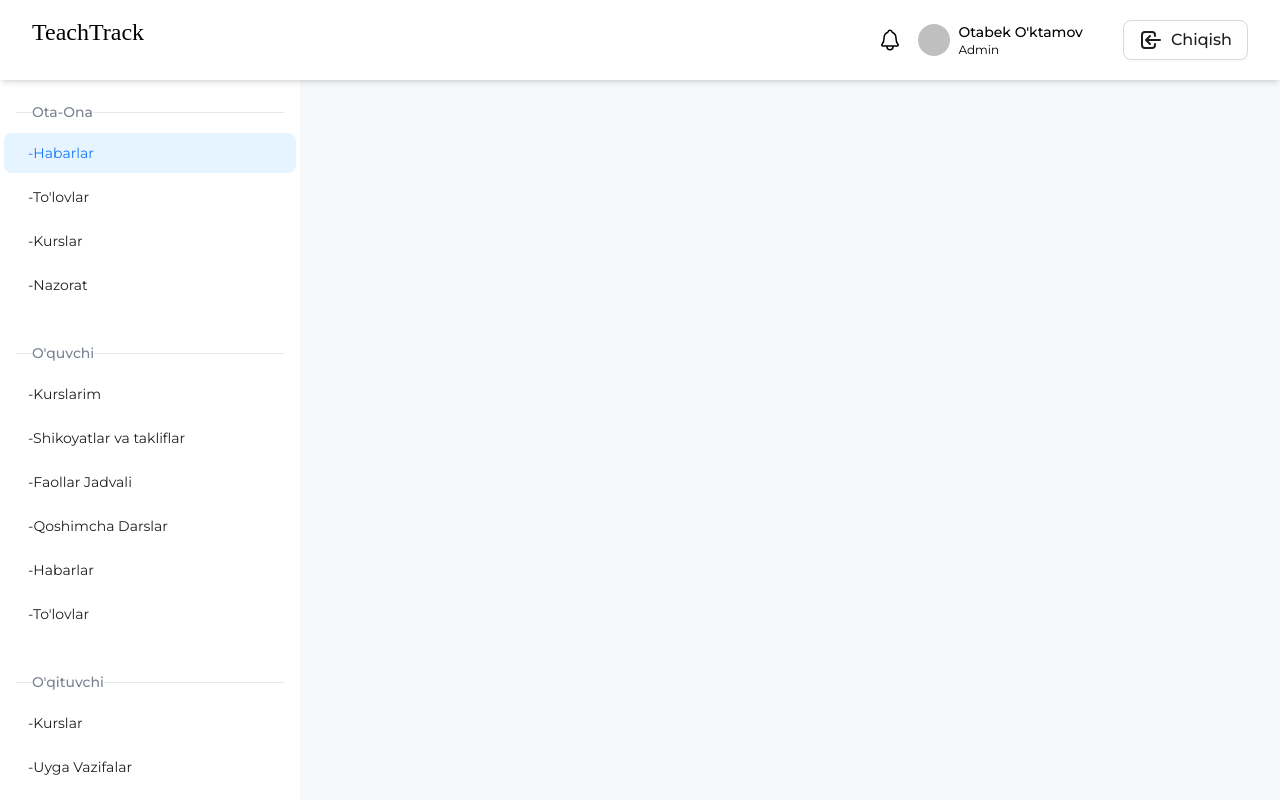
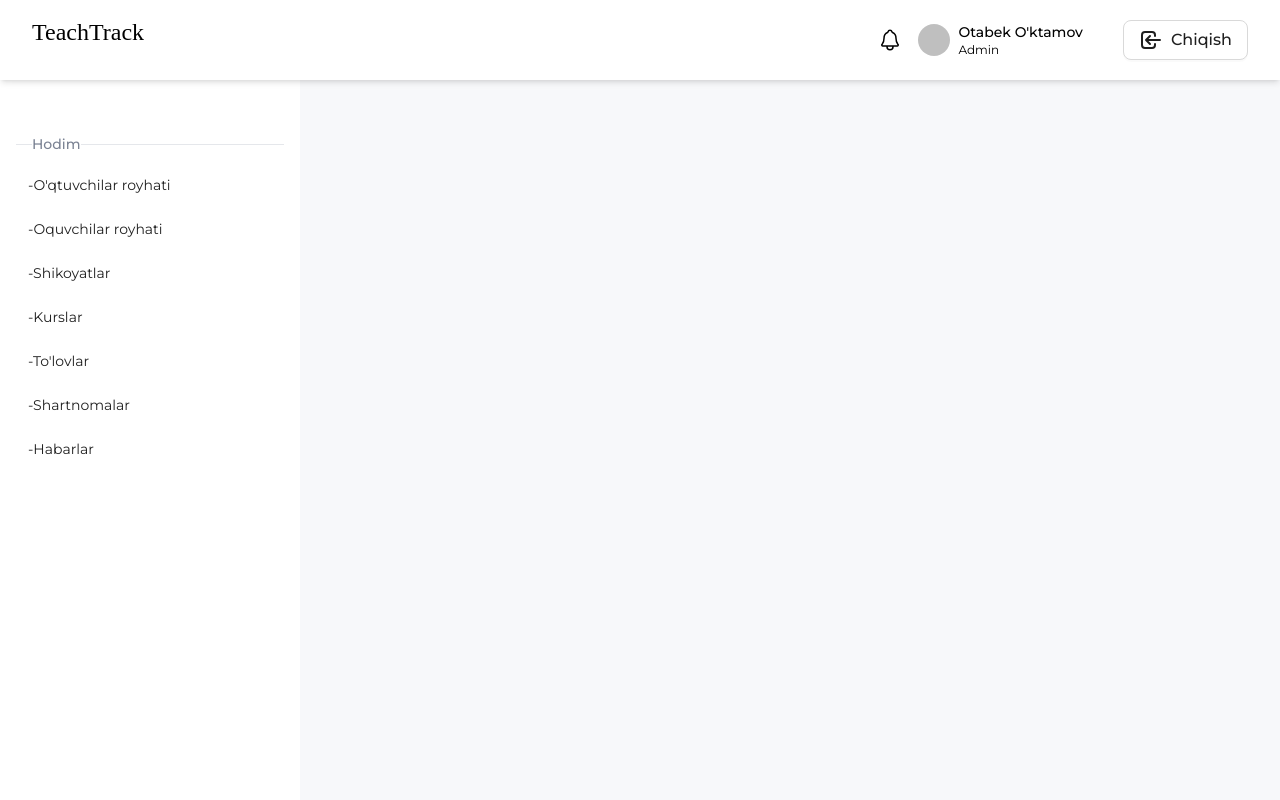
Before and after one commit to TeachTrack/teachtrack, a React (Vite) app: page /dashboard in a window 1280 px wide. Built offline with nearby package versions, Linux system fonts and the light colour scheme; a web font is replaced by a local one.

Commit message:
removed unused codes

```diff
--- a/src/components/dashboard/sidebar/sidebar.tsx
+++ b/src/components/dashboard/sidebar/sidebar.tsx
@@ -10,64 +10,6 @@ const Sidebar = () => {
         defaultOpenKeys={["1"]}
         style={{ height: "100%", borderRight: 0 }}
       >
-        <p className="p-4 font-medium text-gray300">
-          <span className="z-40 bg-white ml-4">Ota-Ona</span>
-          <hr className="-z-40" />
-        </p>
-        <Menu.Item key="1">
-          <Link to="parents/notifications">-Habarlar</Link>
-        </Menu.Item>
-        <Menu.Item key="2">
-          <Link to="parents/transactions">-To'lovlar</Link>
-        </Menu.Item>
-        <Menu.Item key="3">
-          <Link to="parents/courses">-Kurslar</Link>
-        </Menu.Item>
-        <Menu.Item key="4">
-          <Link to="parents/control">-Nazorat</Link>
-        </Menu.Item>
-        <p className="p-4 font-medium text-gray300 mt-8">
-          <span className="z-40 bg-white ml-4 ">O'quvchi</span>
-          <hr className="-z-40" />
-        </p>
-
-        <Menu.Item key="5">
-          <Link to="student/courses">-Kurslarim</Link>
-        </Menu.Item>
-        <Menu.Item key="6">
-          <Link to="student/feedbacks">-Shikoyatlar va takliflar</Link>
-        </Menu.Item>
-        <Menu.Item key="7">
-          <Link to="student/leaderboard">-Faollar Jadvali</Link>
-        </Menu.Item>
-        <Menu.Item key="8">
-          <Link to="student/extra-classes">-Qoshimcha Darslar</Link>
-        </Menu.Item>
-        <Menu.Item key="9">
-          <Link to="student/notifications">-Habarlar</Link>
-        </Menu.Item>
-        <Menu.Item key="10">
-          <Link to="student/transactions">-To'lovlar</Link>
-        </Menu.Item>
-
-        <p className="p-4 font-medium text-gray300 mt-8">
-          <span className="z-40 bg-white ml-4 ">O'qituvchi</span>
-          <hr className="-z-40" />
-        </p>
-
-        <Menu.Item key="11">
-          <Link to="teacher/courses">-Kurslar</Link>
-        </Menu.Item>
-        <Menu.Item key="12">
-          <Link to="teacher/homeworks">-Uyga Vazifalar</Link>
-        </Menu.Item>
-        <Menu.Item key="13">
-          <Link to="teacher/extra-classes">-Qo'shimcha darslar</Link>
-        </Menu.Item>
-        <Menu.Item key="14">
-          <Link to="teacher/notifications">-Habarlar</Link>
-        </Menu.Item>
-
         <p className="p-4 font-medium text-gray300 mt-8">
           <span className="z-40 bg-white ml-4 ">Hodim</span>
           <hr className="-z-40" />
```
